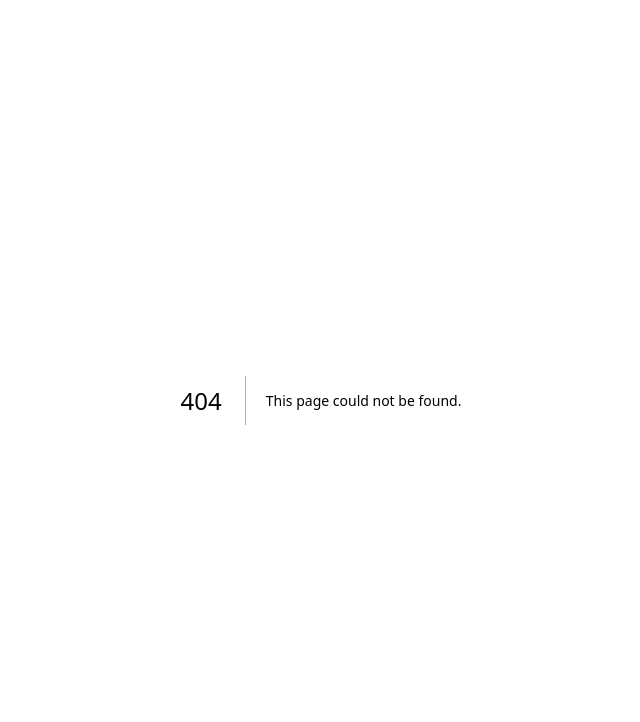
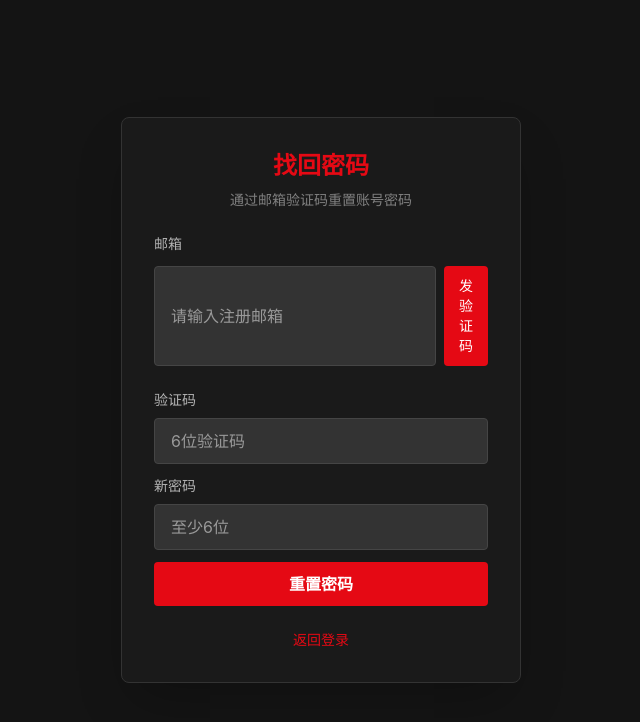
Before and after one commit to baotuo88/BTTV, a Next.js app: page /user/forgot-password in a window 1280 px wide. Before the commit this address had no page. Shown: the top 722 px of the page, without its empty margins (319-959 px from the left). Built offline with nearby package versions, Linux system fonts and the light colour scheme.

Commit message:
Add files via upload

```diff
--- /dev/null
+++ b/app/user/forgot-password/page.tsx
@@ -0,0 +1,145 @@
+"use client";
+
+import { FormEvent, useState } from "react";
+import Link from "next/link";
+import { useRouter } from "next/navigation";
+
+export default function ForgotPasswordPage() {
+  const router = useRouter();
+  const [email, setEmail] = useState("");
+  const [code, setCode] = useState("");
+  const [newPassword, setNewPassword] = useState("");
+  const [message, setMessage] = useState("");
+  const [error, setError] = useState("");
+  const [sending, setSending] = useState(false);
+  const [resetting, setResetting] = useState(false);
+
+  const sendCode = async (e: FormEvent) => {
+    e.preventDefault();
+    setMessage("");
+    setError("");
+    setSending(true);
+    try {
+      const response = await fetch("/api/user/password/forgot", {
+        method: "POST",
+        headers: { "Content-Type": "application/json" },
+        body: JSON.stringify({ email }),
+      });
+      const result = await response.json();
+      if (!response.ok || result.code !== 200) {
+        throw new Error(result.message || "发送验证码失败");
+      }
+      setMessage(result.message || "验证码已发送");
+    } catch (err) {
+      setError(err instanceof Error ? err.message : "发送验证码失败");
+    } finally {
+      setSending(false);
+    }
+  };
+
+  const resetPassword = async (e: FormEvent) => {
+    e.preventDefault();
+    setMessage("");
+    setError("");
+    setResetting(true);
+    try {
+      const response = await fetch("/api/user/password/reset", {
+        method: "POST",
+        headers: { "Content-Type": "application/json" },
+        body: JSON.stringify({ email, code, newPassword }),
+      });
+      const result = await response.json();
+      if (!response.ok || result.code !== 200) {
+        throw new Error(result.message || "重置密码失败");
+      }
+      setMessage(result.message || "密码已重置");
+      setTimeout(() => router.push("/user/login"), 1200);
+    } catch (err) {
+      setError(err instanceof Error ? err.message : "重置密码失败");
+    } finally {
+      setResetting(false);
+    }
+  };
+
+  return (
+    <div className="min-h-screen flex items-center justify-center bg-[#141414]">
+      <div className="w-full max-w-md px-6">
+        <div className="bg-[#1a1a1a] rounded-lg shadow-2xl p-8 border border-[#333] space-y-6">
+          <div className="text-center">
+            <h1 className="text-2xl font-bold text-[#E50914] mb-2">找回密码</h1>
+            <p className="text-[#808080] text-sm">通过邮箱验证码重置账号密码</p>
+          </div>
+
+          <form onSubmit={sendCode} className="space-y-3">
+            <label className="block text-sm text-[#b3b3b3]">邮箱</label>
+            <div className="flex gap-2">
+              <input
+                type="email"
+                value={email}
+                onChange={(e) => setEmail(e.target.value)}
+                placeholder="请输入注册邮箱"
+                className="flex-1 px-4 py-2.5 bg-[#333] border border-[#454545] rounded text-white focus:outline-none focus:ring-2 focus:ring-[#E50914]"
+                required
+              />
+              <button
+                type="submit"
+                disabled={sending}
+                className="px-3 py-2.5 bg-[#E50914] hover:bg-[#B20710] disabled:bg-[#831010] text-white rounded text-sm"
+              >
+                {sending ? "发送中" : "发验证码"}
+              </button>
+            </div>
+          </form>
+
+          <form onSubmit={resetPassword} className="space-y-3">
+            <div>
+              <label className="block text-sm text-[#b3b3b3] mb-2">验证码</label>
+              <input
+                value={code}
+                onChange={(e) => setCode(e.target.value)}
+                placeholder="6位验证码"
+                className="w-full px-4 py-2.5 bg-[#333] border border-[#454545] rounded text-white focus:outline-none focus:ring-2 focus:ring-[#E50914]"
+                required
+              />
+            </div>
+            <div>
+              <label className="block text-sm text-[#b3b3b3] mb-2">新密码</label>
+              <input
+                type="password"
+                value={newPassword}
+                onChange={(e) => setNewPassword(e.target.value)}
+                placeholder="至少6位"
+                className="w-full px-4 py-2.5 bg-[#333] border border-[#454545] rounded text-white focus:outline-none focus:ring-2 focus:ring-[#E50914]"
+                required
+              />
+            </div>
+            <button
+              type="submit"
+              disabled={resetting}
+              className="w-full bg-[#E50914] hover:bg-[#B20710] disabled:bg-[#831010] text-white font-bold py-2.5 rounded"
+            >
+              {resetting ? "重置中..." : "重置密码"}
+            </button>
+          </form>
+
+          {message && (
+            <div className="bg-green-500/10 border border-green-500/30 rounded p-3 text-green-400 text-sm">
+              {message}
+            </div>
+          )}
+          {error && (
+            <div className="bg-[#E50914]/10 border border-[#E50914]/40 rounded p-3 text-[#E50914] text-sm">
+              {error}
+            </div>
+          )}
+
+          <div className="text-center text-sm text-[#8c8c8c]">
+            <Link href="/user/login" className="text-[#E50914] hover:underline">
+              返回登录
+            </Link>
+          </div>
+        </div>
+      </div>
+    </div>
+  );
+}
```
